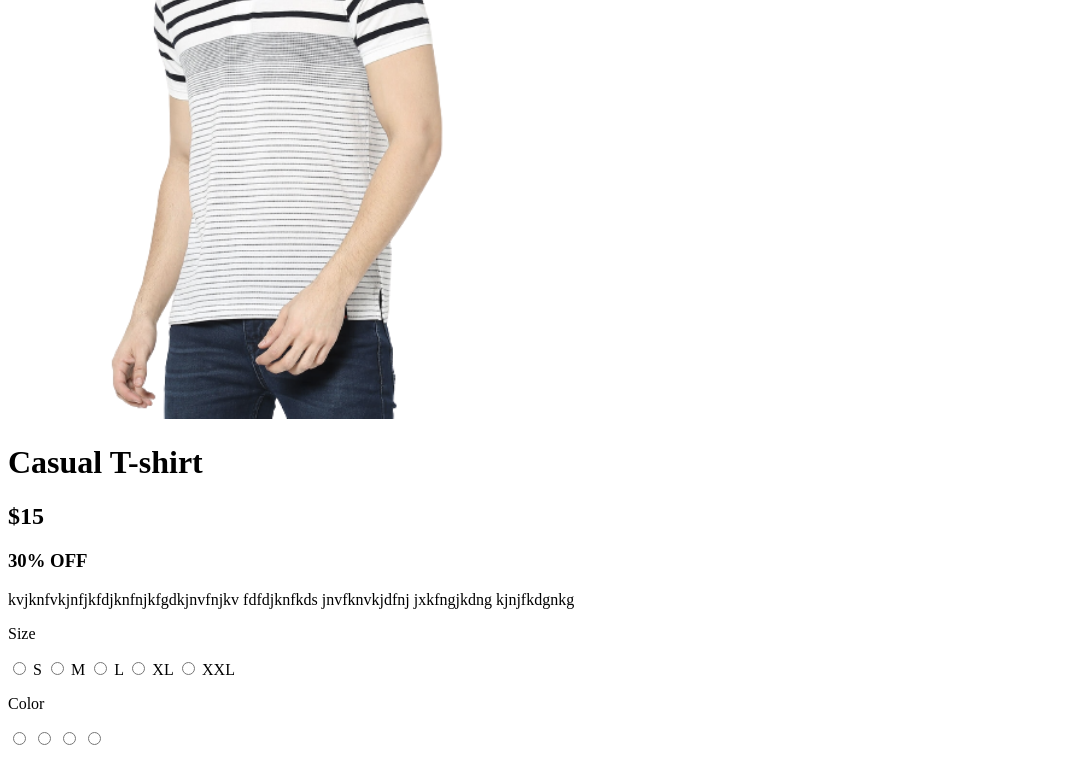
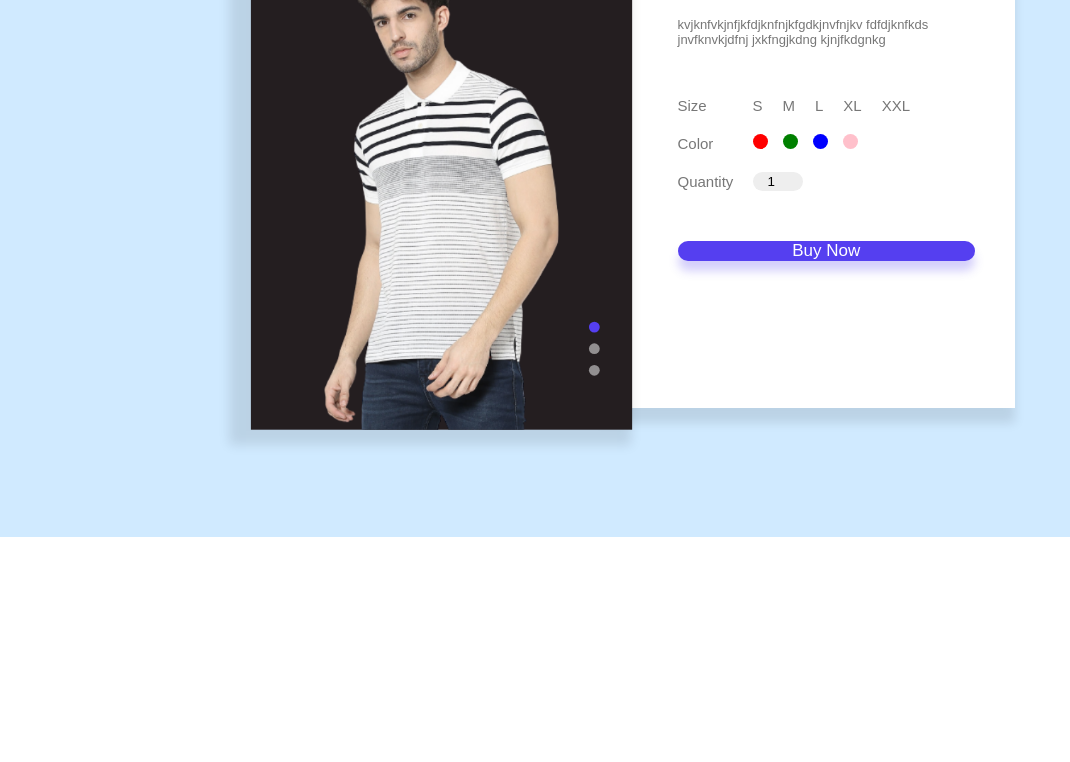
Before and after one commit to OlaHeklaDesign/MiniJSProjects, a plain HTML site: page product-page.html in a window 1280 px wide. Shown: the part 263-1025 px from the top of the page, without its empty margins (0-1070 px from the left). After the commit the page ends 800 px from the top, so only its background shows below. Drawn offline with Linux system fonts and the light colour scheme.

Commit message:
Product Page styles added

```diff
--- a/product-page.html
+++ b/product-page.html
@@ -1,7 +1,7 @@
 <!DOCTYPE html>
 <html>
   <head>
-    <link rel="stylesheet" href="style.css">
+    <link rel="stylesheet" href="/style/product-page.css">
     <title>Product Page</title>
   </head>
   <body>
--- /dev/null
+++ b/style/product-page.css
@@ -0,0 +1,188 @@
+* {
+  margin: 0;
+  padding: 0;
+  font-family: "Poppins", sans-serif;
+  box-sizing: border-box;
+}
+
+.container {
+  width: 100%;
+  min-height: 100vh;
+  background: #d0eaff;
+  display: flex;
+  align-items: center;
+  justify-content: center;
+}
+
+.product {
+  width: 90%;
+  max-width: 750px;
+  display: flex;
+}
+
+.gallery {
+  flex-basis: 47%;
+  background: #241e20;
+  transform: scale(1.08);
+  box-shadow: -10px 5px 10px 10px rgba(0, 0, 0, 0.1);
+  position:relative;
+}
+
+.gallery img {
+  width: 100%;
+  display: block;
+  padding-top: 100px;
+}
+
+.details {
+  flex-basis: 53%;
+  background: #fff;
+  padding: 40px;
+  padding-left: 60px;
+  box-shadow: -10px 5px 10px 10px rgba(0, 0, 0, 0.1);
+  font-size: 13px;
+  font-weight: 500;
+  color: #777;
+}
+
+.details h1 {
+  color: #333;
+  font-size: 35px;
+}
+
+.details h2 {
+  color: #555;
+  font-size: 30px;
+  font-weight: 600;
+}
+
+.details h3 {
+  color: #00d874;
+  margin-bottom: 20px;
+}
+
+.details form {
+  font-size: 15px;
+  font-weight: 400;
+}
+
+.size-select {
+  display: flex;
+  align-items: center;
+  margin-top: 50px;
+}
+
+.size-select p {
+  width: 70px;
+}
+
+.size-select input:checked + span {
+  color: blue;
+  font-weight: 600;
+}
+
+.size-select input {
+  display: none;
+}
+
+.size-select span {
+  padding: 5px;
+  margin-right: 10px;
+  cursor: pointer;
+}
+
+.color-select {
+  display: flex;
+  align-items: center;
+  margin-top: 20px;
+}
+
+.color-select p {
+  width: 75px;
+}
+
+.color-select span {
+  display: inline-block;
+  width: 15px;
+  height: 15px;
+  border-radius: 50%;
+  margin-right:  15px;
+  cursor: pointer;
+}
+
+.color-1 {
+  background: red;
+}
+
+.color-2 {
+  background: green;
+}
+
+.color-3 {
+  background: blue;
+}
+
+.color-4 {
+  background: pink;
+}
+
+.color-select input {
+  display: none;
+}
+
+.color-select input:checked + span {
+  transform: scale(0.7);
+  box-shadow: 0 0 0 4px #fff, 0 0 0 6px #000;
+}
+
+.quantity-select {
+  display: flex;
+  align-items: center;
+  margin-top: 20px;
+}
+
+.quantity-select p {
+  width: 75px;
+}
+
+.quantity-select input {
+  background: #eee;
+  border:0;
+  outline: 0;
+  padding: 2px 2px 2px 15px;
+  width: 50px;
+  border-radius: 12px;
+}
+
+form button {
+  background: #553ff0;
+  color: #fff;
+  font-size: 17px;
+  width: 100%;
+  border-radius: 30px;
+  border: 0;
+  outline: 0;
+  margin-top: 50px;
+  box-shadow: 0 10px 10px rgba(85, 63, 240, 0.25);
+  cursor: pointer;
+}
+
+.controls {
+  position: absolute;
+  bottom: 40px;
+  right: 20px;
+}
+
+.btn {
+  display: block;
+  width: 10px;
+  height: 10px;
+  border-radius: 50%;
+  background: rgba(255, 255, 255, 0.5);
+  margin: 10px;
+  cursor: pointer;
+}
+
+.btn.active {
+  background: #553ff0;
+}
```
